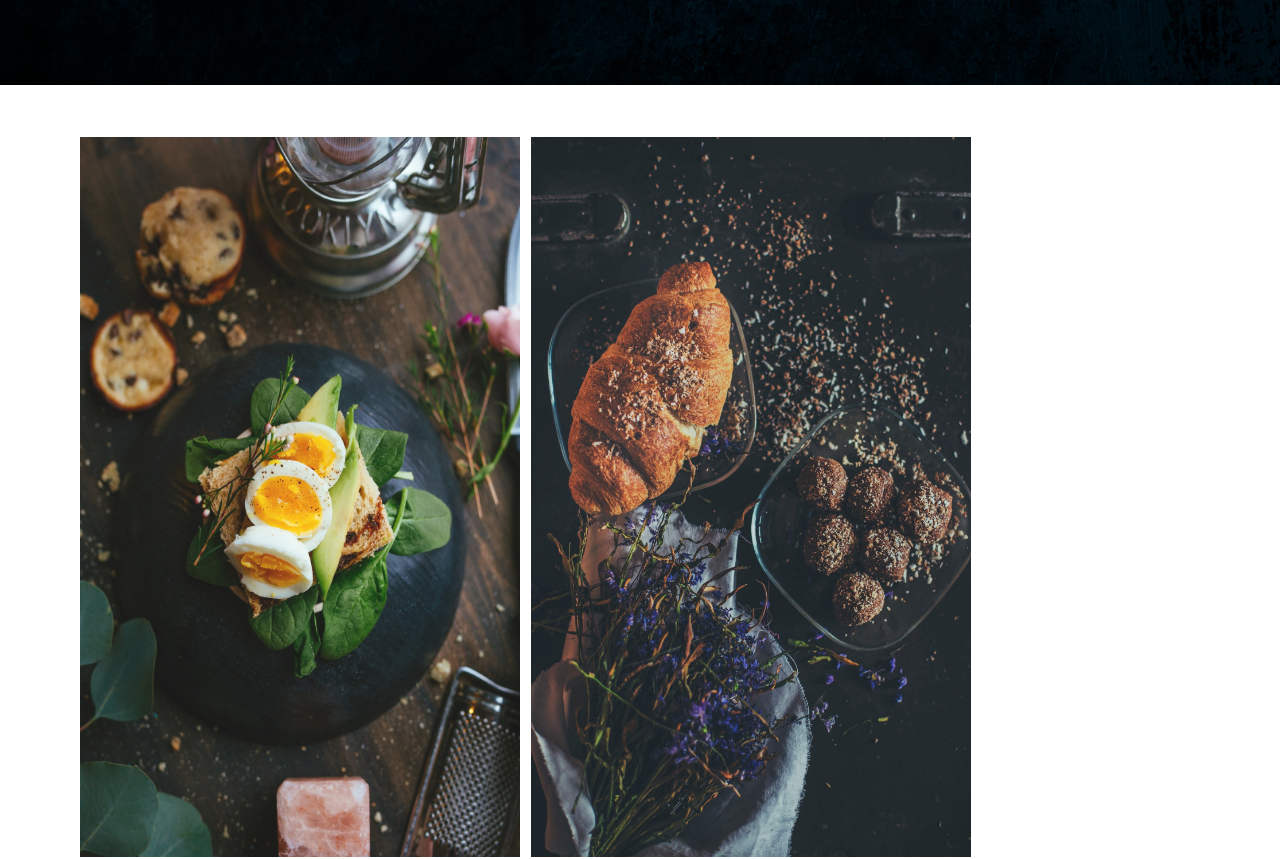
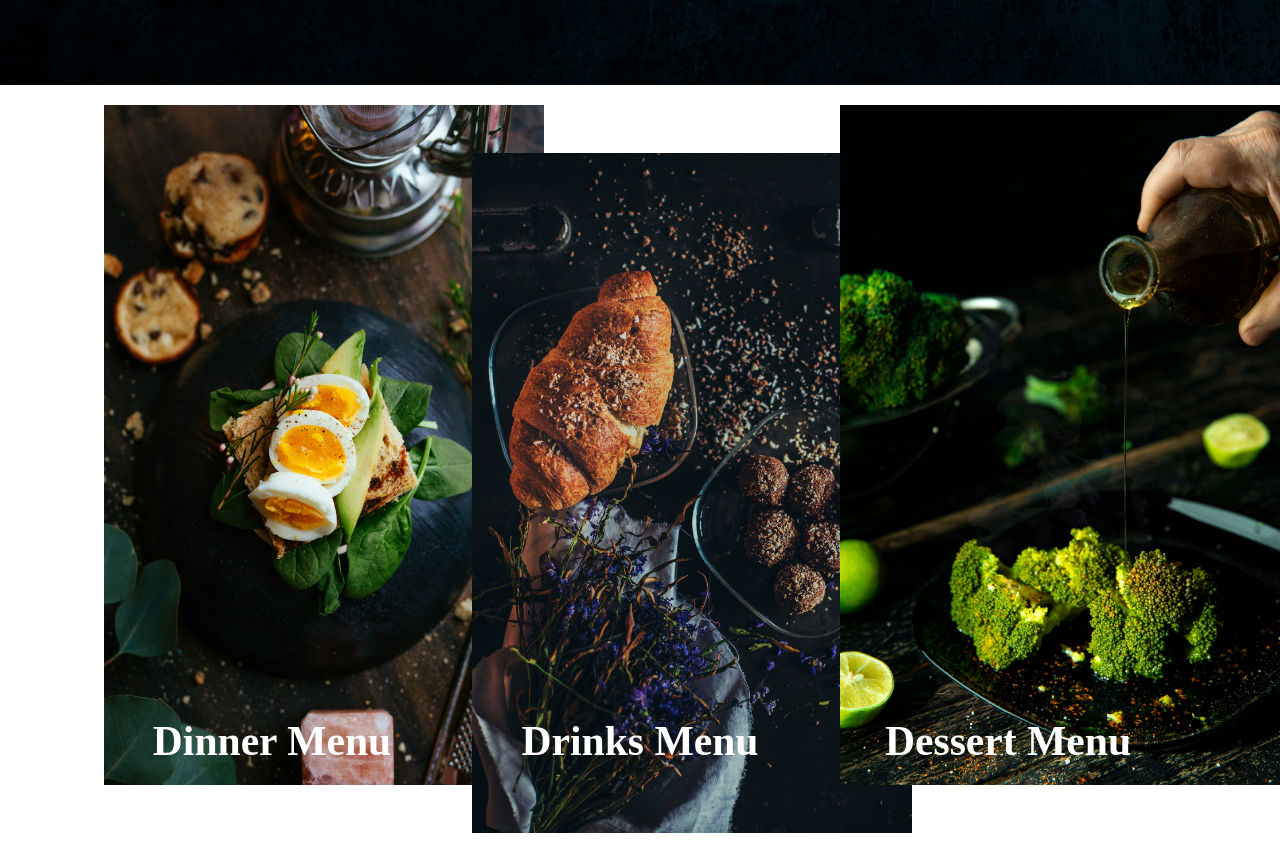
Before and after one commit to coderSathesBala/restaurant-mock-app, a React (Create React App) app: page / in a window 1280 px wide. Shown: the part 1681-2540 px from the top of the page. Built offline with nearby package versions, Linux system fonts and the light colour scheme.

Commit message:
MenuDisplayFinished

```diff
--- a/src/CSS/MenuDisplay.css
+++ b/src/CSS/MenuDisplay.css
@@ -1,18 +1,24 @@
+.menuFirst {
+    margin: 1rem 0 0 6.5rem;
+    display: grid;
+    grid-template-columns: 23rem 23rem 23rem;
+    column-gap: 0rem;
+}
+
+.menuSecond {
+    font-size: 1.3rem;
+    color: white;
+    margin: -9rem 0 10rem 5.5rem;
+    display: grid;
+    grid-template-columns: 23rem 23rem 23rem;
+    column-gap: 0rem;
+    text-align: center;
+}
+
+#two {
+    margin-top: 3rem;
+}
 .menuImages {
     width: 55vh;
-    height: 90vh;
-    padding-right: 0.7rem;
-    margin-top: 3rem;
-    opacity: 0.9;
+    height: 85vh;
 }
-
-#one {
-    margin-left: 5rem;
-}
-
-.menuTitles {
-    display: inline-block;
-    margin-top: -45rem;
-    margin-left: 11.5rem;
-    /* color: white; */
-}
```
Also changed, not shown: src/CSS/BeerDisplay.css (added).
